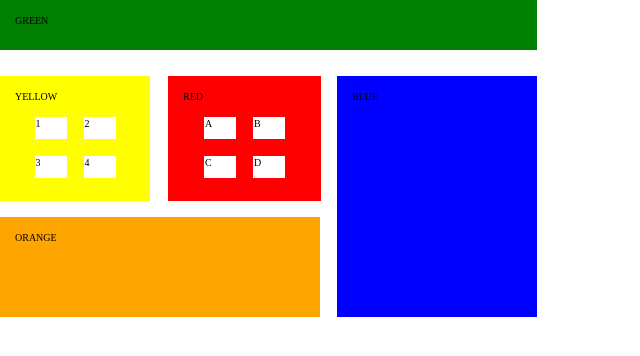
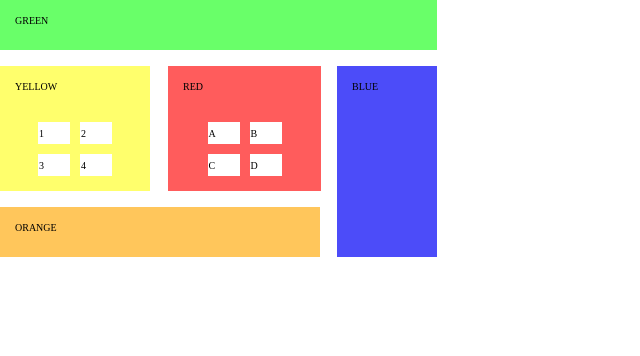
Before and after one commit to JuliusStowe/CSS, a plain HTML site: page CSS-Gridproperties/index.html in a window 1280 px wide. Shown: the whole page, without its empty margins (0-640 px from the left). Drawn offline with Linux system fonts and the light colour scheme.

Commit message:
update files

```diff
--- a/CSS-Gridproperties/start.css
+++ b/CSS-Gridproperties/start.css
@@ -19,13 +19,16 @@
 }
 .minisquare1{
     display: grid;
+    align-items: center;
+
     grid-auto-columns: 1fr;
     grid-auto-rows: 1fr;
     grid-template-areas:
     "u  d"
     "t  q"
     ;
-    grid-gap:17px;
+    grid-gap:10px;
+    height:80px;
 }
 .minisquare2{
     display: grid;
@@ -35,9 +38,12 @@
     "a  b"
     "c  d"
     ;
-    grid-gap:17px;
+    grid-gap:10px;
+    height: 80px;
 }
 li{
+    display: grid;
+    align-items: center;
     width: 30px;
     height: 20px;
     border: 1px solid white;
@@ -48,32 +54,32 @@ li{
 #green{
     grid-area: gr;
     height: 50px;
-    background-color: green;
-    margin-bottom: 10px;
+    background-color: rgb(105, 255, 105);
 }
 #yellow{
+    display: grid;
     grid-area: ye;
     width: 150px;
-    background-color: yellow;
-
+    background-color: rgb(255, 255, 108);
 }
 #orange{
     grid-area: or;
     width: 320px;
-    height: 100px;
-    background-color: orange;
+    height: 50px;
+    background-color: rgb(255, 198, 91);
 }
 #red{
+    display: grid;
     width: 153px;
     height: 125px;
     grid-area: r ;
-    background-color: red;
+    background-color: rgb(255, 92, 92);
 }
 #blue{
     height: auto;
-    width: 200px;
+    width: 100px;
     grid-area: b;
-    background-color: blue;
+    background-color: rgb(76, 76, 249);
 }
 p{
     font-size: 10px;
```
Also changed, not shown: CSS-Gridproperties/index.html (+1 -1 lines).
